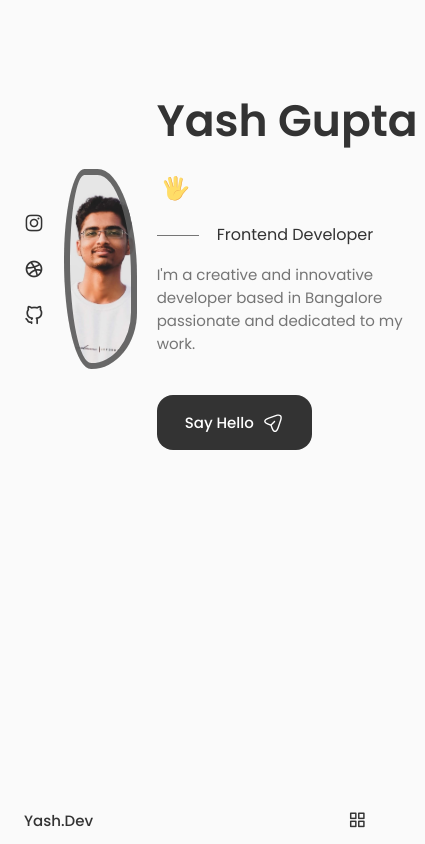
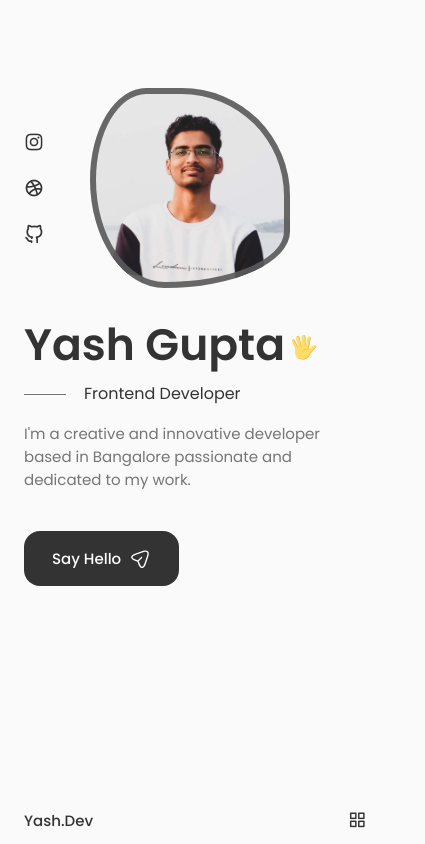
Before and after one commit to gyash21/THE-PORTFOLIO, a React (Create React App) app: page / in a window 390 px wide. Shown: the whole page, 425 px wide, since content can reach past the window. Built offline with nearby package versions, Linux system fonts and the light colour scheme.

Commit message:
tried to fix small screen responsive by removing flex from home__content

```diff
--- a/src/components/home/home.css
+++ b/src/components/home/home.css
@@ -5,12 +5,12 @@
 
 
 .home__content{
-    display: flex;
+
     grid-template-columns: 116px repeat (2,1 fr);
     padding-top: 5.5rem;
     column-gap: 2rem;
     align-items: center;
-    justify-content: space-between;
+
 }
 
 
```
